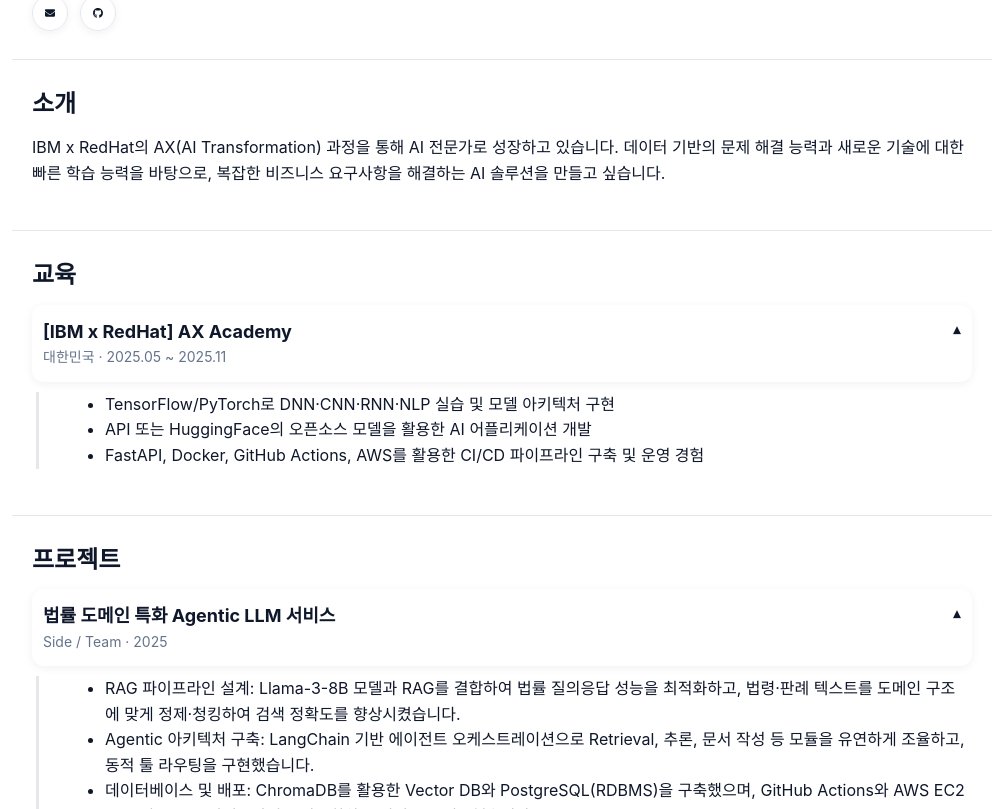
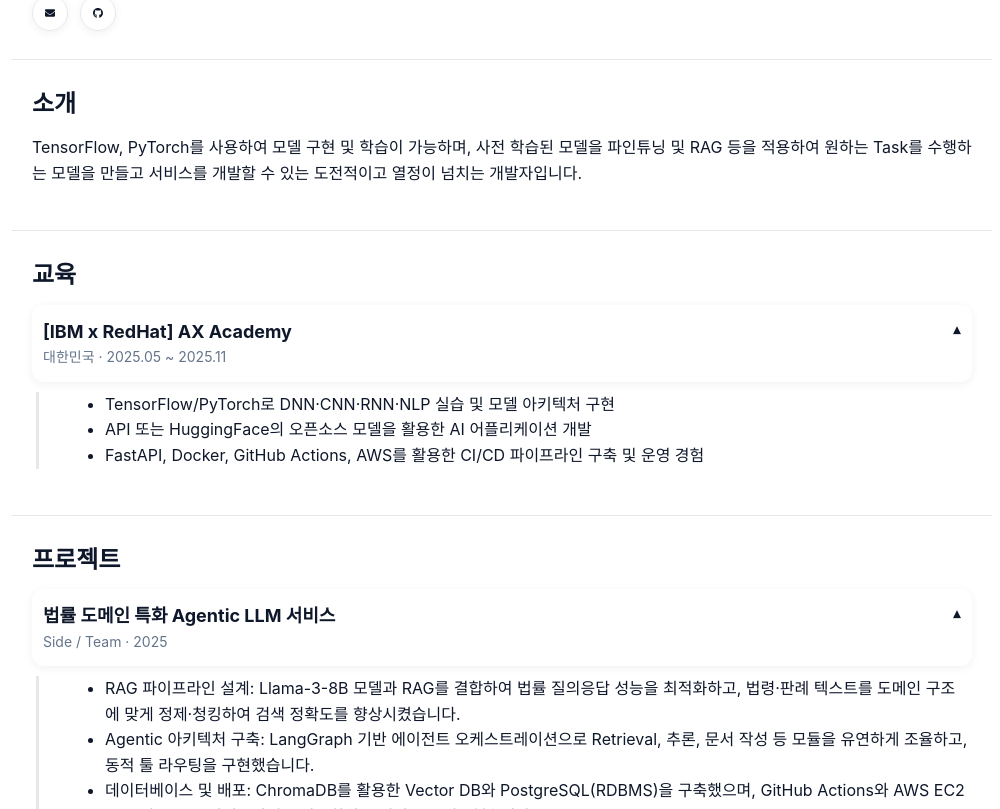
Before and after one commit to sunjoonk/sunjoonk.github.io, a React (Create React App) app: page / in a window 1280 px wide. Shown: the part 231-1040 px from the top of the page, without its empty margins (138-1138 px from the left). Built offline with nearby package versions, Linux system fonts and the light colour scheme; a web font is replaced by a local one.

Commit message:
Update profile descriptions and enhance technical skills section

```diff
--- a/src/App.js
+++ b/src/App.js
@@ -60,7 +60,7 @@
       tagline: "AI 기술로 현실의 문제를 해결하는 엔지니어",
       aboutTitle: "소개",
       aboutText:
-        "IBM x RedHat의 AX(AI Transformation) 과정을 통해 AI 전문가로 성장하고 있습니다. 데이터 기반의 문제 해결 능력과 새로운 기술에 대한 빠른 학습 능력을 바탕으로, 복잡한 비즈니스 요구사항을 해결하는 AI 솔루션을 만들고 싶습니다.",
+        "TensorFlow, PyTorch를 사용하여 모델 구현 및 학습이 가능하며, 사전 학습된 모델을 파인튜닝 및 RAG 등을 적용하여 원하는 Task를 수행하는 모델을 만들고 서비스를 개발할 수 있는 도전적이고 열정이 넘치는 개발자입니다.",
       education: "교육",
       projects: "프로젝트",
       achievements: "대회",
@@ -73,7 +73,7 @@
       tagline: "An engineer who solves real-world problems with AI technology.",
       aboutTitle: "About",
       aboutText:
-        "Currently growing as an AI specialist through the AX (AI Transformation) course by IBM x RedHat. With strong data-driven problem-solving skills and a knack for quickly learning new technologies, I aim to create AI solutions that tackle complex business needs.",
+        "A passionate and challenging developer capable of implementing and training models using TensorFlow and PyTorch, and building models that perform desired tasks by fine-tuning pre-trained models and applying RAG, as well as developing services.",
       education: "Education",
       projects: "Projects",
       achievements: "Competitions",
@@ -117,7 +117,7 @@
         : [
             "Deep dive into LLM/RAG, prompt engineering, and agent orchestration.",
             "Hands-on DNN/CNN/RNN/NLP with TensorFlow/PyTorch.",
-            "FastAPI/Docker/AWS for serving & deployment.",
+            "FastAPI/Docker/GitHub Actions/AWS for serving & deployment.",
           ],
   };
 
@@ -130,12 +130,12 @@
       lang === "KOR"
         ? [
             "RAG 파이프라인 설계: Llama-3-8B 모델과 RAG를 결합하여 법률 질의응답 성능을 최적화하고, 법령·판례 텍스트를 도메인 구조에 맞게 정제·청킹하여 검색 정확도를 향상시켰습니다.",
-            "Agentic 아키텍처 구축: LangChain 기반 에이전트 오케스트레이션으로 Retrieval, 추론, 문서 작성 등 모듈을 유연하게 조율하고, 동적 툴 라우팅을 구현했습니다.",
+            "Agentic 아키텍처 구축: LangGraph 기반 에이전트 오케스트레이션으로 Retrieval, 추론, 문서 작성 등 모듈을 유연하게 조율하고, 동적 툴 라우팅을 구현했습니다.",
             "데이터베이스 및 배포: ChromaDB를 활용한 Vector DB와 PostgreSQL(RDBMS)을 구축했으며, GitHub Actions와 AWS EC2를 통해 CI/CD 파이프라인을 자동화하고 서비스를 배포했습니다.",
           ]
         : [
             "Designed RAG Pipeline: Optimized legal Q&A performance by combining the Llama-3-8B model with RAG, and improved search accuracy by refining and chunking legal texts.",
-            "Built Agentic Architecture: Orchestrated modules like Retrieval, Reasoning, and Drafting using LangChain, and implemented dynamic tool routing.",
+            "Built Agentic Architecture: Orchestrated modules like Retrieval, Reasoning, and Drafting using LangGraph, and implemented dynamic tool routing.",
             "Database & Deployment: Established a Vector DB with ChromaDB and a PostgreSQL RDBMS. Automated the CI/CD pipeline and deployed the service using GitHub Actions and AWS EC2.",
           ],
     imageFolder: "lawai",
```
